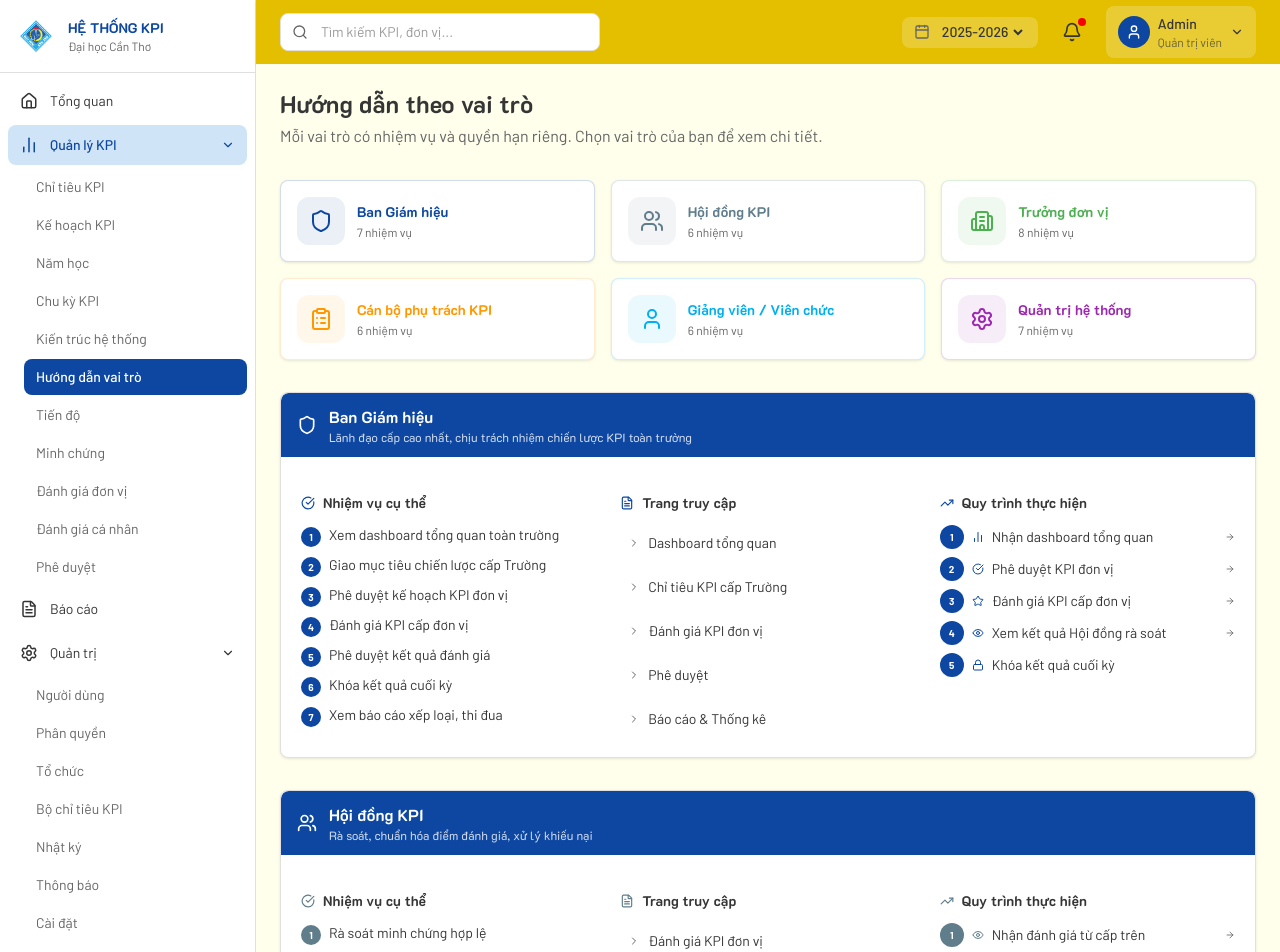
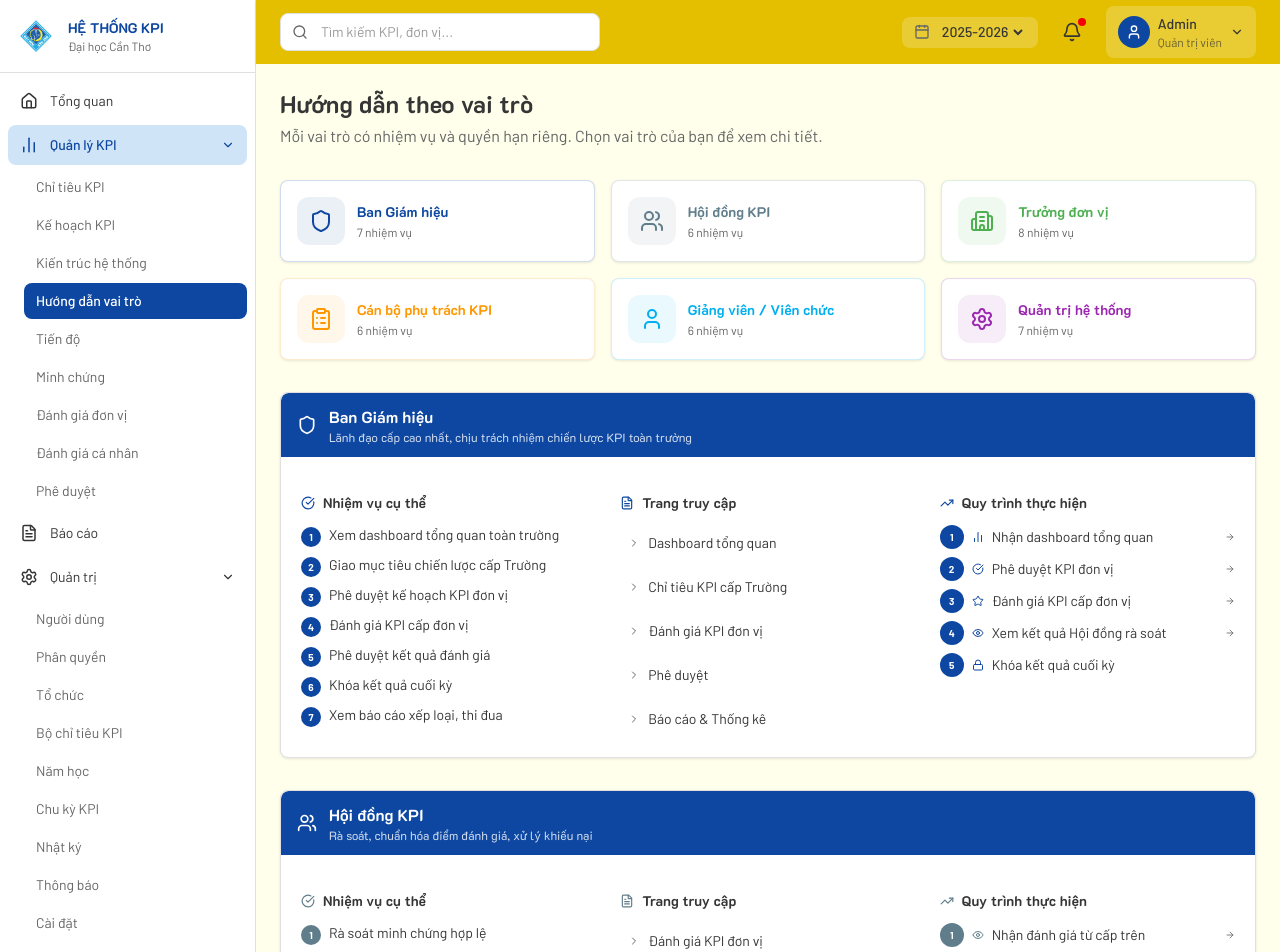
Before and after one commit to thanhnhan6483/kpi-ctu, a Next.js app: page /kpi/roles-guide in a window 1280 px wide. Shown: the top 952 px of the page. Built offline with nearby package versions, Linux system fonts and the light colour scheme.

Commit message:
chuyển Năm học & Chu kỳ KPI vào nhóm Quản trị trong sidebar

```diff
--- a/src/components/layout/Sidebar.tsx
+++ b/src/components/layout/Sidebar.tsx
@@ -39,8 +39,6 @@ const menuItems: MenuItem[] = [
     children: [
       { href: '/kpi', label: 'Chỉ tiêu KPI' },
       { href: '/kpi/plans', label: 'Kế hoạch KPI' },
-      { href: '/kpi/academic-years', label: 'Năm học' },
-      { href: '/kpi/cycles', label: 'Chu kỳ KPI' },
       { href: '/kpi/architecture', label: 'Kiến trúc hệ thống' },
       { href: '/kpi/roles-guide', label: 'Hướng dẫn vai trò' },
 
@@ -61,6 +59,8 @@ const menuItems: MenuItem[] = [
       { href: '/admin/roles', label: 'Phân quyền' },
       { href: '/admin/organization', label: 'Tổ chức' },
       { href: '/admin/kpi-data', label: 'Bộ chỉ tiêu KPI' },
+      { href: '/kpi/academic-years', label: 'Năm học' },
+      { href: '/kpi/cycles', label: 'Chu kỳ KPI' },
       { href: '/admin/audit', label: 'Nhật ký' },
       { href: '/admin/notifications', label: 'Thông báo' },
       { href: '/admin/settings', label: 'Cài đặt' },
```
